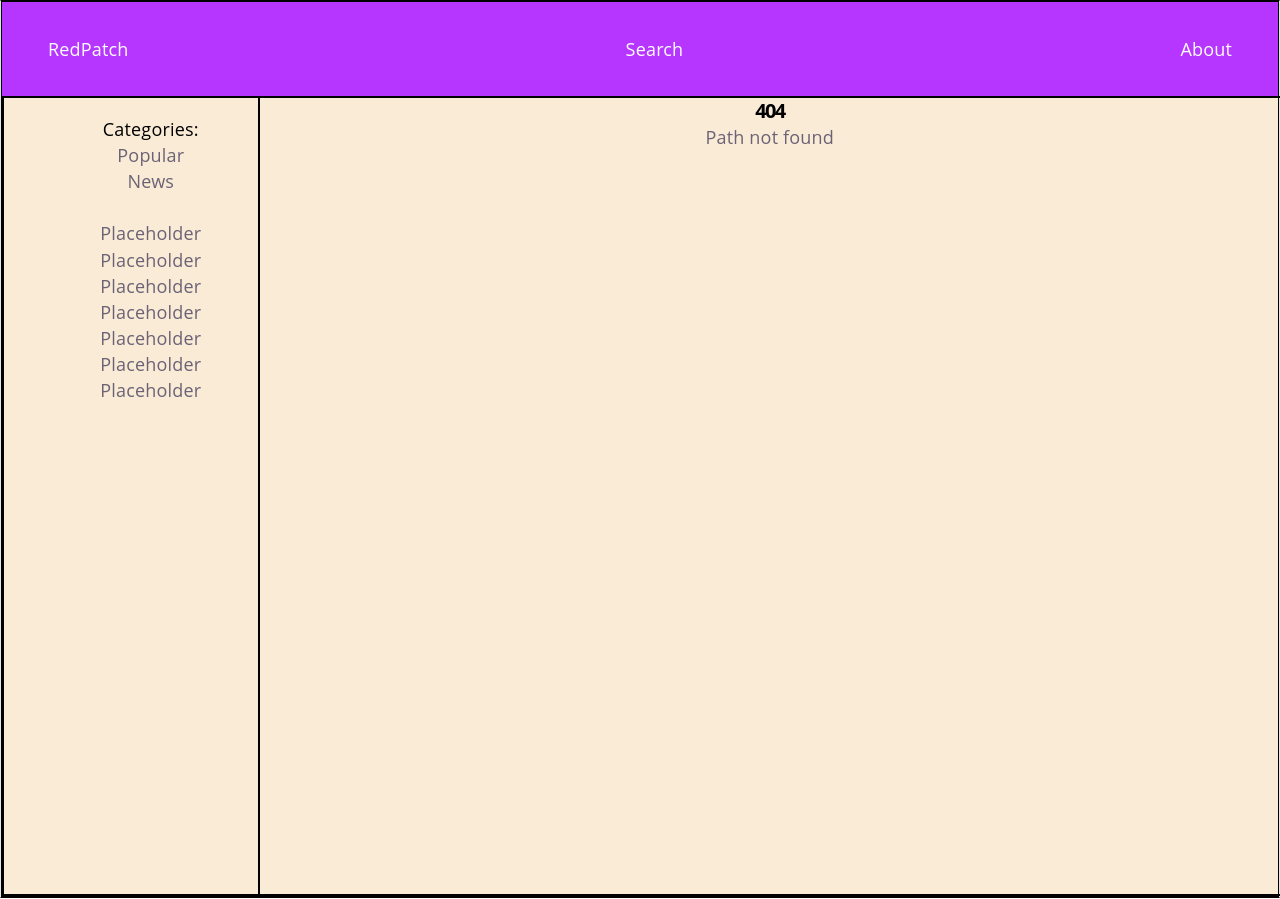
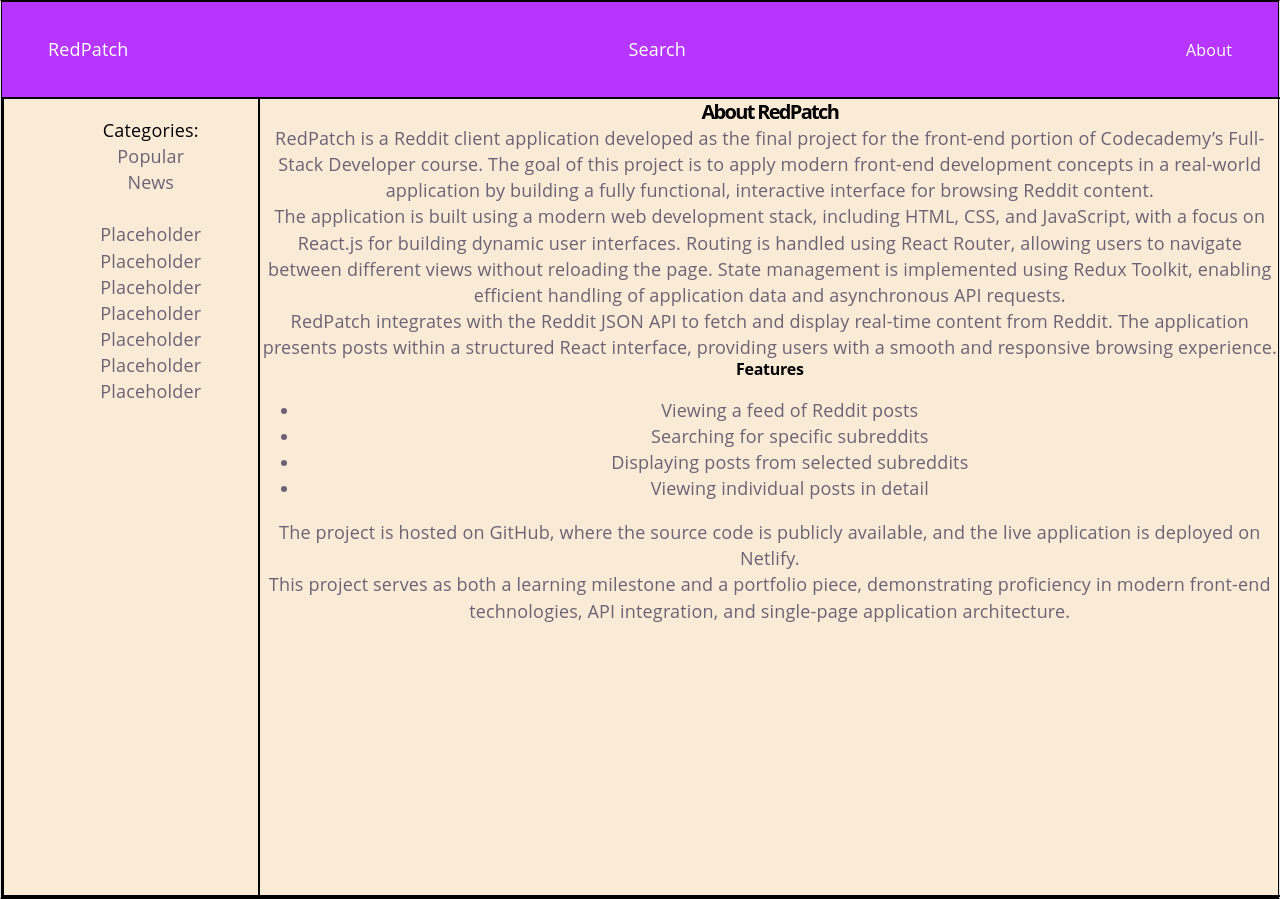
Before and after one commit to Tollpatsch283/RedPatch, a React (Vite) app: page /about in a window 1280 px wide. Before the commit this address had no page. Built offline with nearby package versions, Linux system fonts and the light colour scheme.

Commit message:
add About page, routing and link to about page

```diff
--- a/src/components/navBar.jsx
+++ b/src/components/navBar.jsx
@@ -1,12 +1,12 @@
 import React from 'react'
-
+import { Link } from 'react-router-dom';
 const NavBar = () => {
  return (
   <nav>
     <ul>
         <li>RedPatch</li>
         <li>Search</li>
-        <li>About</li>
+        <li><Link to="about">About</Link></li>
     </ul>
   </nav>
  )
--- a/src/main.jsx
+++ b/src/main.jsx
@@ -11,6 +11,7 @@
 import PostPage from './pages/PostPage.jsx'
 import SearchPage from './pages/SearchPage.jsx'
 import NotFoundPage from './pages/NotFoundPage.jsx'
+import AboutPage from './pages/AboutPage.jsx'
 
 createRoot(document.getElementById('root')).render(
   <StrictMode>
@@ -19,6 +20,7 @@
         <Routes>
           <Route path="/" element={<App />}>
             <Route index element={<HomePage />} />
+            <Route path="about" element={<AboutPage />} />
             <Route path="r/:subredditName" element={<SubredditPage />} />
             <Route path="post/:postId" element={<PostPage />} />
             <Route path="search" element={<SearchPage />} />
--- /dev/null
+++ b/src/pages/AboutPage.jsx
@@ -0,0 +1,54 @@
+import React from 'react'
+
+function AboutPage() {
+  return (
+    <div className="about-page outlet">
+      <h1>About RedPatch</h1>
+
+      <p>
+        RedPatch is a Reddit client application developed as the final project
+        for the front-end portion of Codecademy’s Full-Stack Developer course.
+        The goal of this project is to apply modern front-end development
+        concepts in a real-world application by building a fully functional,
+        interactive interface for browsing Reddit content.
+      </p>
+
+      <p>
+        The application is built using a modern web development stack, including
+        HTML, CSS, and JavaScript, with a focus on React.js for building dynamic
+        user interfaces. Routing is handled using React Router, allowing users
+        to navigate between different views without reloading the page. State
+        management is implemented using Redux Toolkit, enabling efficient
+        handling of application data and asynchronous API requests.
+      </p>
+
+      <p>
+        RedPatch integrates with the Reddit JSON API to fetch and display
+        real-time content from Reddit. The application presents posts within a
+        structured React interface, providing users with a smooth and responsive
+        browsing experience.
+      </p>
+
+      <h2>Features</h2>
+      <ul>
+        <li>Viewing a feed of Reddit posts</li>
+        <li>Searching for specific subreddits</li>
+        <li>Displaying posts from selected subreddits</li>
+        <li>Viewing individual posts in detail</li>
+      </ul>
+
+      <p>
+        The project is hosted on GitHub, where the source code is publicly
+        available, and the live application is deployed on Netlify.
+      </p>
+
+      <p>
+        This project serves as both a learning milestone and a portfolio piece,
+        demonstrating proficiency in modern front-end technologies, API
+        integration, and single-page application architecture.
+      </p>
+    </div>
+  )
+}
+
+export default AboutPage
```
